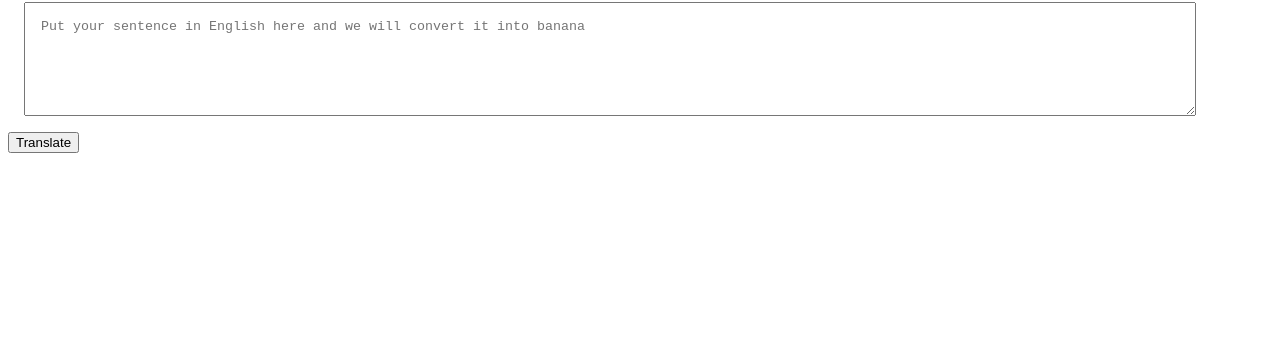
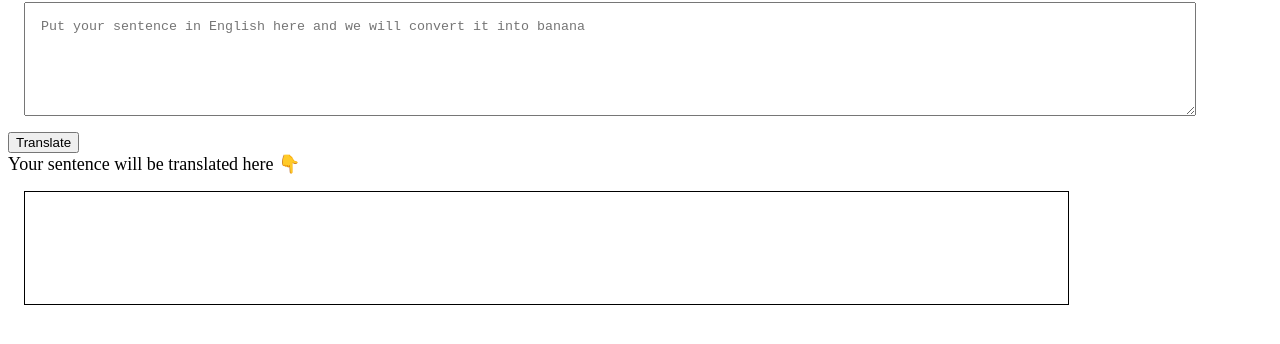
Before and after one commit to priyanshu-kaushal/Priyanshu-banana-speak-minions, a plain HTML site: page index.html in a window 1280 px wide. Shown: the part 78-422 px from the top of the page. Drawn offline with Linux system fonts and the light colour scheme.

Commit message:
input output processing done

```diff
--- a/app.js
+++ b/app.js
@@ -1,14 +1,9 @@
 var btnTranslate = document.querySelector("#btn-translate");
 var txtInput = document.querySelector("#txt-input");
-
-console.log(txtInput)
+var outputDiv = document.querySelector("#output")
 
 function clickHandler() {
-    console.log("Clicked");
-    console.log("Input", txtInput.value);
+    outputDiv.innerText = "Ajajaj " + txtInput.value;
 };
 
 btnTranslate.addEventListener("click", clickHandler)
-
-
-s
--- a/index.html
+++ b/index.html
@@ -14,6 +14,14 @@
             margin: 1rem;
             padding: 1rem;
         }
+
+        #output {
+            border: 1px solid black;
+            width: 80%;
+            height: 10vh;
+            margin: 1rem;
+            padding: 1rem;
+        }
     </style>
 
 </head>
@@ -24,6 +32,9 @@
         placeholder="Put your sentence in English here and we will convert it into banana"></textarea>
     <button id="btn-translate"> Translate</button>
 
+    <div style="font-size: large;"> Your sentence will be translated here 👇</div>
+    <div id="output"> </div>
+
     <script src="app.js" type="text/javascript"></script>
 </body>
 
```
